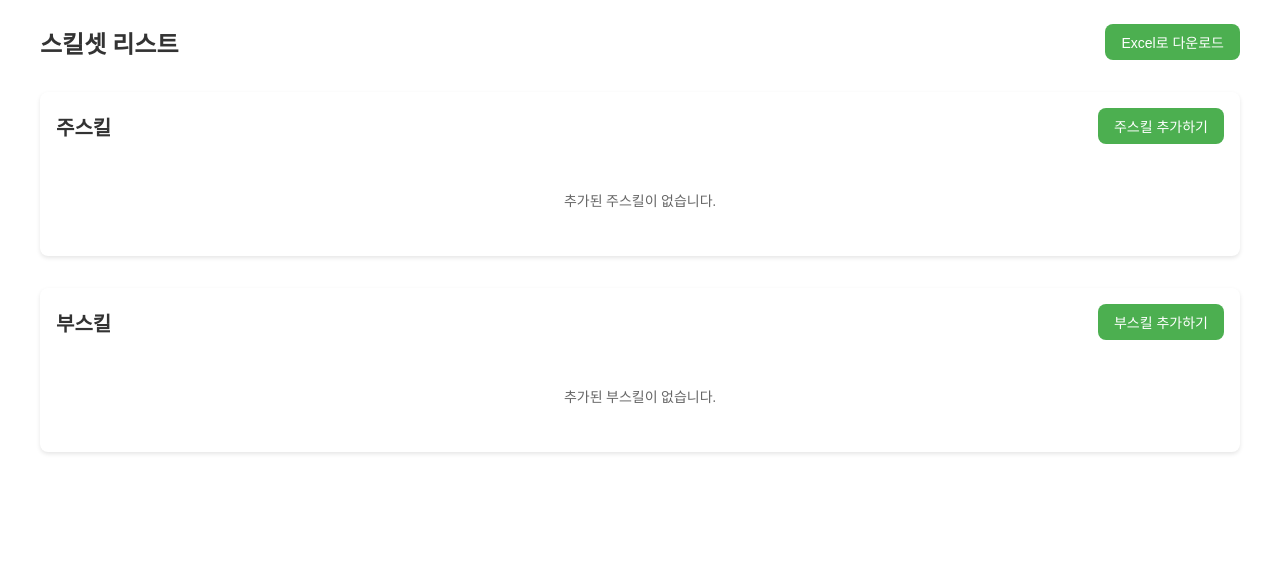
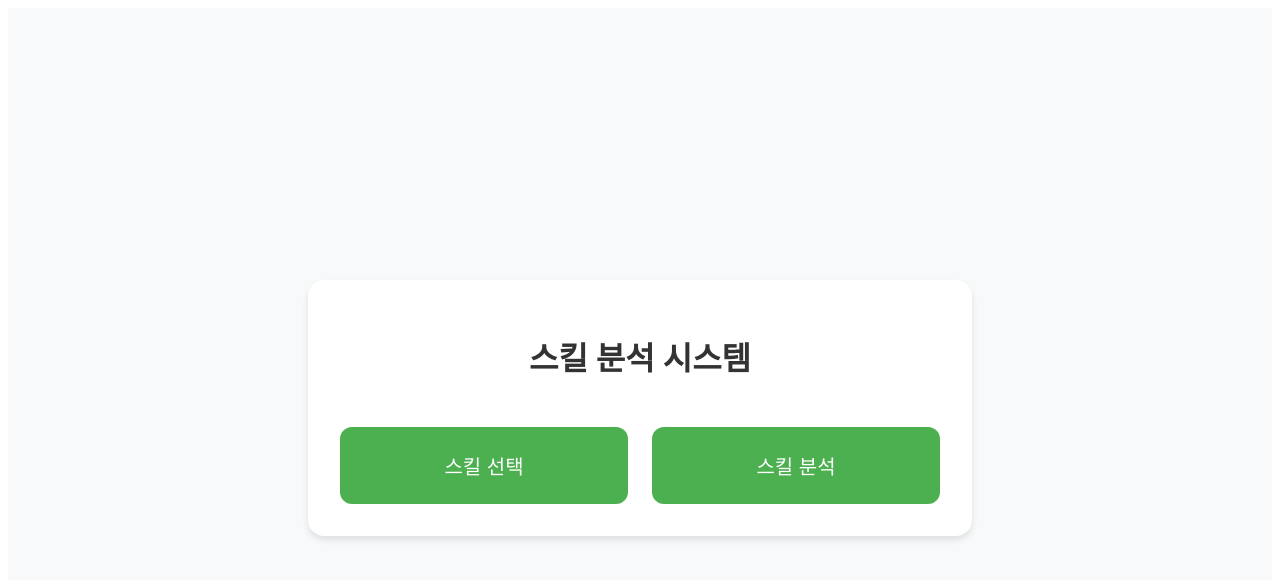
Before and after one commit to kingscom/skill, a React (Vite) app: page / in a window 1280 px wide. Shown: the top 580 px of the page. Built offline with nearby package versions, Linux system fonts and the light colour scheme.

Commit message:
선택, 분석 두가지로 변경

```diff
--- a/src/App.tsx
+++ b/src/App.tsx
@@ -1,8 +1,41 @@
+import { useState } from 'react'
 import { SkillSetManager } from './components/SkillSetManager'
+import { SkillAnalysis } from './components/SkillAnalysis'
+import './styles/App.css'
 
 function App() {
+  const [currentView, setCurrentView] = useState<'main' | 'selection' | 'analysis'>('main')
+
+  const goToHome = () => {
+    setCurrentView('main')
+  }
+
   return (
-    <SkillSetManager />
+    <div className="app">
+      {currentView === 'main' ? (
+        <div className="main-menu">
+          <h1 className="main-title">스킬 분석 시스템</h1>
+          <div className="button-container">
+            <button
+              className="main-button"
+              onClick={() => setCurrentView('selection')}
+            >
+              스킬 선택
+            </button>
+            <button
+              className="main-button"
+              onClick={() => setCurrentView('analysis')}
+            >
+              스킬 분석
+            </button>
+          </div>
+        </div>
+      ) : currentView === 'selection' ? (
+        <SkillSetManager onBack={goToHome} />
+      ) : (
+        <SkillAnalysis onBack={goToHome} />
+      )}
+    </div>
   )
 }
 
--- /dev/null
+++ b/src/components/SkillAnalysis.tsx
@@ -0,0 +1,48 @@
+import { useState } from 'react'
+import '../styles/SkillAnalysis.css'
+
+interface SkillAnalysisProps {
+  onBack: () => void
+}
+
+export function SkillAnalysis({ onBack }: SkillAnalysisProps) {
+  const [selectedSkills, setSelectedSkills] = useState<string[]>([])
+
+  return (
+    <div className="skill-analysis">
+      <div className="analysis-header">
+        <h1 className="analysis-title">스킬 분석</h1>
+        <button
+          className="back-button"
+          onClick={onBack}
+        >
+          홈으로
+        </button>
+      </div>
+
+      <div className="analysis-content">
+        <div className="analysis-section">
+          <h2 className="section-title">선택된 스킬</h2>
+          <div className="selected-skills">
+            {selectedSkills.length === 0 ? (
+              <p className="empty-state">선택된 스킬이 없습니다.</p>
+            ) : (
+              selectedSkills.map((skill, index) => (
+                <div key={index} className="skill-item">
+                  {skill}
+                </div>
+              ))
+            )}
+          </div>
+        </div>
+
+        <div className="analysis-section">
+          <h2 className="section-title">분석 결과</h2>
+          <div className="analysis-result">
+            <p className="empty-state">분석할 스킬을 선택해주세요.</p>
+          </div>
+        </div>
+      </div>
+    </div>
+  )
+}
--- a/src/components/SkillSetManager.tsx
+++ b/src/components/SkillSetManager.tsx
@@ -4,7 +4,11 @@ import '../styles/SkillSetManager.css'
 import { SkillItem } from '../types/skill'
 import * as XLSX from 'xlsx'
 
-export function SkillSetManager() {
+interface SkillSetManagerProps {
+  onBack: () => void
+}
+
+export function SkillSetManager({ onBack }: SkillSetManagerProps) {
   const [isModalOpen, setIsModalOpen] = useState(false)
   const [isSubModalOpen, setIsSubModalOpen] = useState(false)
   const [skillList, setSkillList] = useState<SkillItem[]>([])
@@ -96,12 +100,20 @@ export function SkillSetManager() {
     <div className="skill-set-manager">
       <div className="skill-set-header">
         <h1 className="skill-set-title">스킬셋 리스트</h1>
+        <div className="button-group">
+          <button
+            className="skill-set-button back-button"
+            onClick={onBack}
+          >
+            홈으로
+          </button>
           <button
             className="skill-set-button skill-set-add-button"
             onClick={handleDownloadExcel}
           >
             Excel로 다운로드
           </button>
+        </div>
       </div>
 
       <div className="skill-sections">
--- /dev/null
+++ b/src/styles/App.css
@@ -0,0 +1,63 @@
+.app {
+  min-height: 100vh;
+  background-color: #f8f9fa;
+  display: flex;
+  justify-content: center;
+  align-items: center;
+}
+
+.main-menu {
+  text-align: center;
+  padding: 2rem;
+  background-color: white;
+  border-radius: 1rem;
+  box-shadow: 0 4px 6px rgba(0, 0, 0, 0.1);
+  width: 90%;
+  max-width: 600px;
+}
+
+.main-title {
+  font-size: 2rem;
+  color: #333;
+  margin-bottom: 3rem;
+}
+
+.button-container {
+  display: flex;
+  flex-direction: column;
+  gap: 1.5rem;
+  width: 100%;
+}
+
+.main-button {
+  padding: 1.5rem;
+  font-size: 1.25rem;
+  border: none;
+  border-radius: 0.75rem;
+  background-color: #4CAF50;
+  color: white;
+  cursor: pointer;
+  transition: all 0.3s ease;
+  width: 100%;
+}
+
+.main-button:hover {
+  background-color: #45a049;
+  transform: translateY(-2px);
+  box-shadow: 0 4px 8px rgba(0, 0, 0, 0.2);
+}
+
+.main-button:active {
+  transform: translateY(0);
+  box-shadow: 0 2px 4px rgba(0, 0, 0, 0.1);
+}
+
+@media (min-width: 768px) {
+  .button-container {
+    flex-direction: row;
+  }
+
+  .main-button {
+    width: 50%;
+  }
+}
--- /dev/null
+++ b/src/styles/SkillAnalysis.css
@@ -0,0 +1,90 @@
+.skill-analysis {
+  max-width: 1200px;
+  margin: 0 auto;
+  padding: 1rem;
+}
+
+.analysis-header {
+  display: flex;
+  justify-content: space-between;
+  align-items: center;
+  margin-bottom: 2rem;
+}
+
+.analysis-title {
+  font-size: 1.5rem;
+  color: #333;
+  margin: 0;
+}
+
+.back-button {
+  padding: 0.5rem 1rem;
+  border: none;
+  border-radius: 0.5rem;
+  background-color: #6c757d;
+  color: white;
+  cursor: pointer;
+  font-size: 0.875rem;
+  transition: background-color 0.3s;
+}
+
+.back-button:hover {
+  background-color: #5a6268;
+}
+
+.analysis-content {
+  display: flex;
+  flex-direction: column;
+  gap: 2rem;
+}
+
+.analysis-section {
+  background: white;
+  border-radius: 0.5rem;
+  box-shadow: 0 2px 4px rgba(0, 0, 0, 0.1);
+  padding: 1.5rem;
+}
+
+.section-title {
+  font-size: 1.25rem;
+  color: #333;
+  margin: 0 0 1rem 0;
+}
+
+.selected-skills {
+  display: flex;
+  flex-wrap: wrap;
+  gap: 0.5rem;
+}
+
+.skill-item {
+  background: #e9ecef;
+  padding: 0.5rem 1rem;
+  border-radius: 0.25rem;
+  font-size: 0.875rem;
+  color: #495057;
+}
+
+.empty-state {
+  text-align: center;
+  padding: 1rem;
+  color: #666;
+  font-size: 0.875rem;
+}
+
+.analysis-result {
+  min-height: 200px;
+  display: flex;
+  align-items: center;
+  justify-content: center;
+}
+
+@media (min-width: 768px) {
+  .analysis-content {
+    flex-direction: row;
+  }
+
+  .analysis-section {
+    flex: 1;
+  }
+}
--- a/src/styles/SkillSetManager.css
+++ b/src/styles/SkillSetManager.css
@@ -1,5 +1,6 @@
 .skill-set-manager {
-  max-width: 1200px;
+  max-width: 1000px;
+  width: 100%;
   margin: 0 auto;
   padding: 1rem;
   background-color: #ffffff;
@@ -21,6 +22,13 @@
   text-align: center;
 }
 
+.button-group {
+  display: flex;
+  gap: 1rem;
+  width: 100%;
+  justify-content: center;
+}
+
 .skill-set-button {
   padding: 0.5rem 1rem;
   border: none;
@@ -36,6 +44,14 @@
 
 .skill-set-button:hover {
   background-color: #45a049;
+}
+
+.back-button {
+  background-color: #6c757d;
+}
+
+.back-button:hover {
+  background-color: #5a6268;
 }
 
 .skill-sections {
@@ -462,6 +478,11 @@
     align-items: center;
   }
 
+  .button-group {
+    width: auto;
+    justify-content: flex-end;
+  }
+
   .skill-set-button {
     width: auto;
   }
```
Lines whose indentation alone changed are shown as unchanged.
